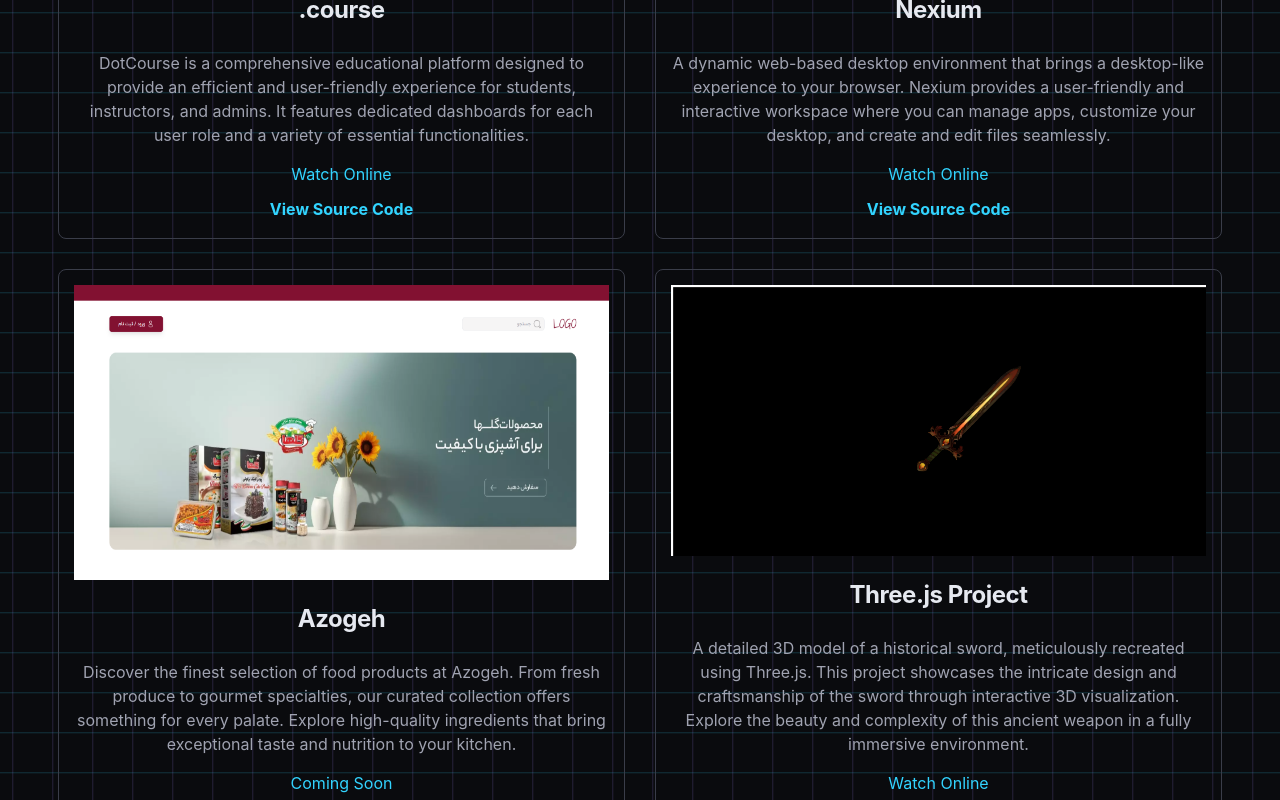
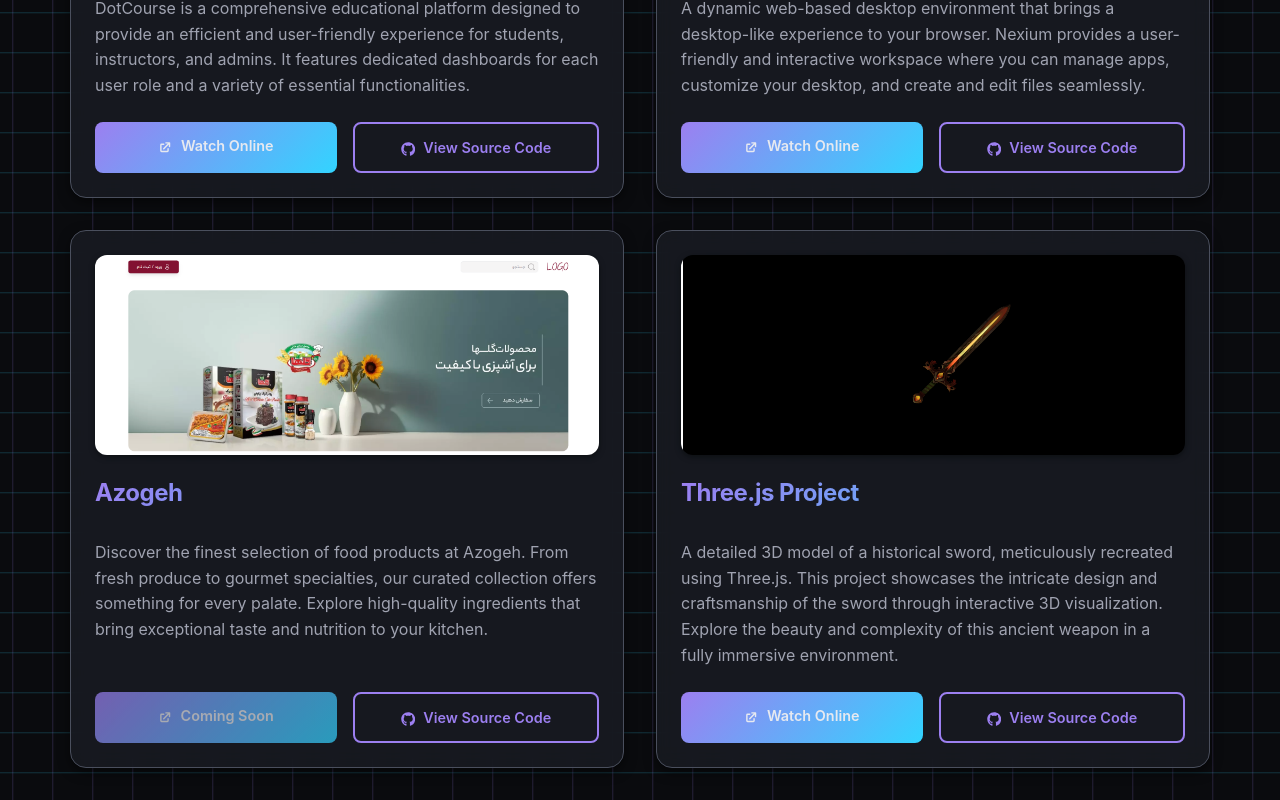
Before and after one commit to m-mohammad-d/portfolio, a React (Vite) app: page / in a window 1280 px wide. Shown: the part 4920-5720 px from the top of the page. Built offline with nearby package versions, Linux system fonts and the light colour scheme; a web font is replaced by a local one.

Commit message:
update my-project

```diff
--- a/src/Components/MyProject/MyProject.css
+++ b/src/Components/MyProject/MyProject.css
@@ -1,87 +1,177 @@
 .my-project {
-  padding: 20px;
+  padding: 2rem;
   margin-top: 10rem;
+  position: relative;
 }
 
 .my-project__title {
   text-align: center;
-  font-size: 2rem;
-  margin-bottom: 60px;
-  color: var(--text-primary);
+  font-size: 2.5rem;
+  margin-bottom: 4rem;
+  background: var(--gradient-primary);
+  -webkit-background-clip: text;
+  -webkit-text-fill-color: transparent;
+  position: relative;
+}
+
+.my-project__title::after {
+  content: '';
+  position: absolute;
+  bottom: -1rem;
+  left: 50%;
+  transform: translateX(-50%);
+  width: 100px;
+  height: 4px;
+  background: var(--gradient-primary);
+  border-radius: 2px;
 }
 
 .my-project__projects {
   display: grid;
   grid-template-columns: repeat(2, 1fr);
-  gap: 30px;
+  gap: 2rem;
+  perspective: 1000px;
 }
 
 .my-project__project {
+  position: relative;
+  background: rgba(26, 28, 35, 0.8);
+  backdrop-filter: blur(10px);
+  border: 1px solid var(--border-light);
+  border-radius: 16px;
+  padding: 1.5rem;
+  transition: all 0.4s cubic-bezier(0.4, 0, 0.2, 1);
   display: flex;
   flex-direction: column;
-  align-items: center;
-  text-align: center;
-  padding: 15px;
-  border: 1px solid var(--border-color);
-  border-radius: 8px;
-  transition: all 0.3s ease, box-shadow 0.3s ease;
   overflow: hidden;
+  box-shadow: var(--shadow-md);
+}
+
+.my-project__project::before {
+  content: '';
+  position: absolute;
+  top: 0;
+  left: 0;
+  right: 0;
+  height: 100%;
+  background: var(--gradient-primary);
+  opacity: 0;
+  transition: opacity 0.4s ease;
+  z-index: -1;
 }
 
 .my-project__project:hover {
-  box-shadow: 0px 0px 7px var(--header-color);
-  border-color: var(--header-color);
+  transform: translateY(-8px) rotateX(4deg);
+  border-color: var(--accent-primary);
+  box-shadow: var(--shadow-lg),
+              0 0 20px rgba(156, 127, 240, 0.2);
+}
+
+.my-project__project:hover::before {
+  opacity: 0.1;
 }
 
 .my-project__image {
   width: 100%;
-  height: 70%;
-  max-width: 100%;
-  margin-bottom: 15px;
+  height: 200px;
+  object-fit: cover;
+  border-radius: 12px;
+  margin-bottom: 1.5rem;
+  transition: transform 0.4s ease;
+  box-shadow: var(--shadow-sm);
+}
+
+.my-project__project:hover .my-project__image {
+  transform: scale(1.02);
 }
 
 .my-project__name {
   font-size: 1.5rem;
-  margin: 10px 0;
-  color: var(--text-primary);
+  font-weight: 700;
+  margin: 0 0 1rem 0;
+  background: var(--gradient-primary);
+  -webkit-background-clip: text;
+  -webkit-text-fill-color: transparent;
 }
 
 .my-project__description {
   font-size: 1rem;
-  margin-bottom: 15px;
-  line-height: 1.5;
+  line-height: 1.6;
   color: var(--secondary-text-color);
+  margin-bottom: 1.5rem;
+  flex-grow: 1;
+}
+
+.my-project__links {
+  display: flex;
+  gap: 1rem;
+  margin-top: auto;
+}
+
+.my-project__link {
+  padding: 0.75rem 1.25rem;
+  border-radius: 8px;
+  font-weight: 600;
+  font-size: 0.9rem;
+  transition: all 0.3s ease;
+  flex: 1;
+  text-align: center;
+  position: relative;
+  overflow: hidden;
+}
+
+.my-project__demo {
+  background: var(--gradient-primary);
+  color: var(--primary-text-color);
+  border: none;
 }
 
 .my-project__github {
-  display: block;
-  margin-top: 10px;
-  text-decoration: none;
-  font-weight: bold;
-  color: var(--link-color);
+  background: transparent;
+  border: 2px solid var(--accent-primary);
+  color: var(--accent-primary);
+}
+
+.my-project__link:hover {
+  transform: translateY(-2px);
+  box-shadow: var(--shadow-md);
+}
+
+.my-project__demo:hover {
+  background: var(--gradient-accent);
 }
 
 .my-project__github:hover {
-  text-decoration: underline;
-  color: var(--highlight-text-color);
+  background: var(--accent-primary);
+  color: var(--primary-text-color);
 }
 
 @media (max-width: 768px) {
-  .my-project__title {
-    font-size: 1.5rem;
+  .my-project {
+    padding: 1rem;
+    margin-top: 6rem;
   }
 
-  .my-project__projects {
-    grid-template-columns: repeat(2, 1fr);
-  }
-}
-
-@media (max-width: 480px) {
   .my-project__title {
-    font-size: 1.25rem;
+    font-size: 2rem;
+    margin-bottom: 3rem;
   }
 
   .my-project__projects {
     grid-template-columns: 1fr;
   }
+
+  .my-project__project {
+    padding: 1.25rem;
+  }
+
+  .my-project__image {
+    height: 180px;
+  }
 }
+
+@media (min-width: 769px) and (max-width: 1024px) {
+  .my-project__projects {
+    grid-template-columns: repeat(2, 1fr);
+  }
+}
--- a/src/Components/MyProject/MyProject.tsx
+++ b/src/Components/MyProject/MyProject.tsx
@@ -1,5 +1,7 @@
 import { useTranslation } from "react-i18next";
 import "./MyProject.css";
+import { FaGithub } from "react-icons/fa";
+import { HiExternalLink } from "react-icons/hi";
 
 function MyProject() {
   const { t } = useTranslation();
@@ -11,80 +13,129 @@ function MyProject() {
         <div className="my-project__project">
           <img
             src="/project-1.png"
-            alt=".course"
+            alt={t("projects.course.name")}
             className="my-project__image"
           />
           <h3 className="my-project__name">{t("projects.course.name")}</h3>
           <p className="my-project__description">
             {t("projects.course.description")}
           </p>
-          <a href="https://dotcourse.example.com">
+          <div className="my-project__links">
+            <a
+              href="https://dotcourse.example.com"
+              className="my-project__link my-project__demo"
+              target="_blank"
+              rel="noopener noreferrer"
+            >
+              <HiExternalLink style={{ marginRight: '8px', verticalAlign: 'middle' }} />
               {t("projects.course.links.demo")}
             </a>
             <a
               href="https://github.com/your-username/dotcourse"
-            className="my-project__github"
+              className="my-project__link my-project__github"
+              target="_blank"
+              rel="noopener noreferrer"
             >
+              <FaGithub style={{ marginRight: '8px', verticalAlign: 'middle' }} />
               {t("projects.course.links.source")}
             </a>
           </div>
+        </div>
+
         <div className="my-project__project">
           <img
             src="/project-2.png"
-            alt="Nexium"
+            alt={t("projects.nexium.name")}
             className="my-project__image"
           />
           <h3 className="my-project__name">{t("projects.nexium.name")}</h3>
           <p className="my-project__description">
             {t("projects.nexium.description")}
           </p>
-          <a href="https://nexium.netlify.app/">
+          <div className="my-project__links">
+            <a
+              href="https://nexium.netlify.app/"
+              className="my-project__link my-project__demo"
+              target="_blank"
+              rel="noopener noreferrer"
+            >
+              <HiExternalLink style={{ marginRight: '8px', verticalAlign: 'middle' }} />
               {t("projects.nexium.links.demo")}
             </a>
             <a
               href="https://github.com/your-username/nexium"
-            className="my-project__github"
+              className="my-project__link my-project__github"
+              target="_blank"
+              rel="noopener noreferrer"
             >
+              <FaGithub style={{ marginRight: '8px', verticalAlign: 'middle' }} />
               {t("projects.nexium.links.source")}
             </a>
           </div>
+        </div>
+
         <div className="my-project__project">
           <img
             src="/project-3.png"
-            alt="Azogeh"
+            alt={t("projects.azogeh.name")}
             className="my-project__image"
           />
           <h3 className="my-project__name">{t("projects.azogeh.name")}</h3>
           <p className="my-project__description">
             {t("projects.azogeh.description")}
           </p>
-          <a href="#">{t("projects.azogeh.links.demo")}</a>
+          <div className="my-project__links">
+            <a
+              href="#"
+              className="my-project__link my-project__demo"
+              onClick={(e) => e.preventDefault()}
+              style={{ opacity: 0.7, cursor: 'not-allowed' }}
+            >
+              <HiExternalLink style={{ marginRight: '8px', verticalAlign: 'middle' }} />
+              {t("projects.azogeh.links.demo")}
+            </a>
             <a
               href="https://github.com/your-username/azogeh"
-            className="my-project__github"
+              className="my-project__link my-project__github"
+              target="_blank"
+              rel="noopener noreferrer"
             >
+              <FaGithub style={{ marginRight: '8px', verticalAlign: 'middle' }} />
               {t("projects.azogeh.links.source")}
             </a>
           </div>
+        </div>
+
         <div className="my-project__project">
           <img
             src="/project-4.png"
-            alt="Three.js Project"
+            alt={t("projects.threeJs.name")}
             className="my-project__image"
           />
           <h3 className="my-project__name">{t("projects.threeJs.name")}</h3>
           <p className="my-project__description">
             {t("projects.threeJs.description")}
           </p>
-          <a href="https://m-mohammad-d.github.io/three-js-3d/">
+          <div className="my-project__links">
+            <a
+              href="https://m-mohammad-d.github.io/three-js-3d/"
+              className="my-project__link my-project__demo"
+              target="_blank"
+              rel="noopener noreferrer"
+            >
+              <HiExternalLink style={{ marginRight: '8px', verticalAlign: 'middle' }} />
               {t("projects.threeJs.links.demo")}
             </a>
             <a
               href="https://github.com/your-username/project4"
-            className="my-project__github"
+              className="my-project__link my-project__github"
+              target="_blank"
+              rel="noopener noreferrer"
             >
+              <FaGithub style={{ marginRight: '8px', verticalAlign: 'middle' }} />
               {t("projects.threeJs.links.source")}
             </a>
+          </div>
         </div>
       </div>
     </div>
```
Lines whose indentation alone changed are shown as unchanged.
